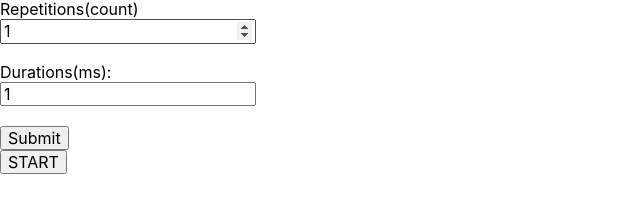
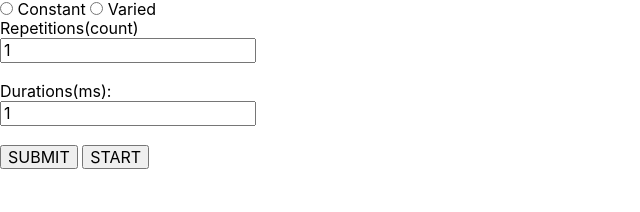
Before and after one commit to SirojiddinAripov/TaeKwonDo-Kicking, a website built with Parcel: page src/index.html in a window 1280 px wide. Shown: the whole page, without its empty margins (0-640 px from the left). Built offline with nearby package versions, Linux system fonts and the light colour scheme.

Commit message:
fixed submit button added radio buttons

```diff
--- a/src/index.html
+++ b/src/index.html
@@ -6,18 +6,28 @@
   <meta name="viewport" content="width=device-width, initial-scale=1">
 </head>
 <body>
+  <div id="radio">
+    <form id="slider">
+      <input type="radio" name="radioBtn" id="repeatRadioBtn">
+      <label for="repeatRadioBtn">Constant</label>
+      <input type="radio" name="radioBtn" id="variedRadioBtn">
+      <label for="variedRadioBtn">Varied</label>
+    </form>
+  </div>
   <div id="form">
-    <form>
+    <form id="textinput">
       <label for="repetitions">Repetitions(count)</label>
       <br>
       <input type="number" id="repetitions" name="repetitions" value = "1"> <br><br>
       <label for="duration">Durations(ms): </label>
       <br>
       <input type="number" id="duration" name="duration" value = "1"> <br><br>
-      <input type="submit" id="submit" value="Submit">
     </form>
   </div>
-  <button id="start">START</button>
+  <div id="buttons">
+    <button id="submit">SUBMIT</button>
+    <button id="start">START</button>
+  </div>
   <script src="main.js"></script>
 </body>
 </html>
--- a/src/main.js
+++ b/src/main.js
@@ -4,13 +4,14 @@ let duration;
 const setValues = () => {
   repeat = document.getElementById('repetitions').value;
   duration = document.getElementById('duration').value;
+  alert(`${repeat} and ${duration}`);
 };
 
-document.getElementById('submit').addEventListener(onclick, () => {
+document.getElementById('submit').addEventListener("click", () => {
   setValues();
 });
 
-document.getElementById('start').addEventListener(onclick, () => {
+document.getElementById('start').addEventListener("click", () => {
   for (let i = 0; i < repeat; i += 1) {
     window.vibrate(duration);
   }
```
Also changed, not shown: dist/index.html, 2 other files.
